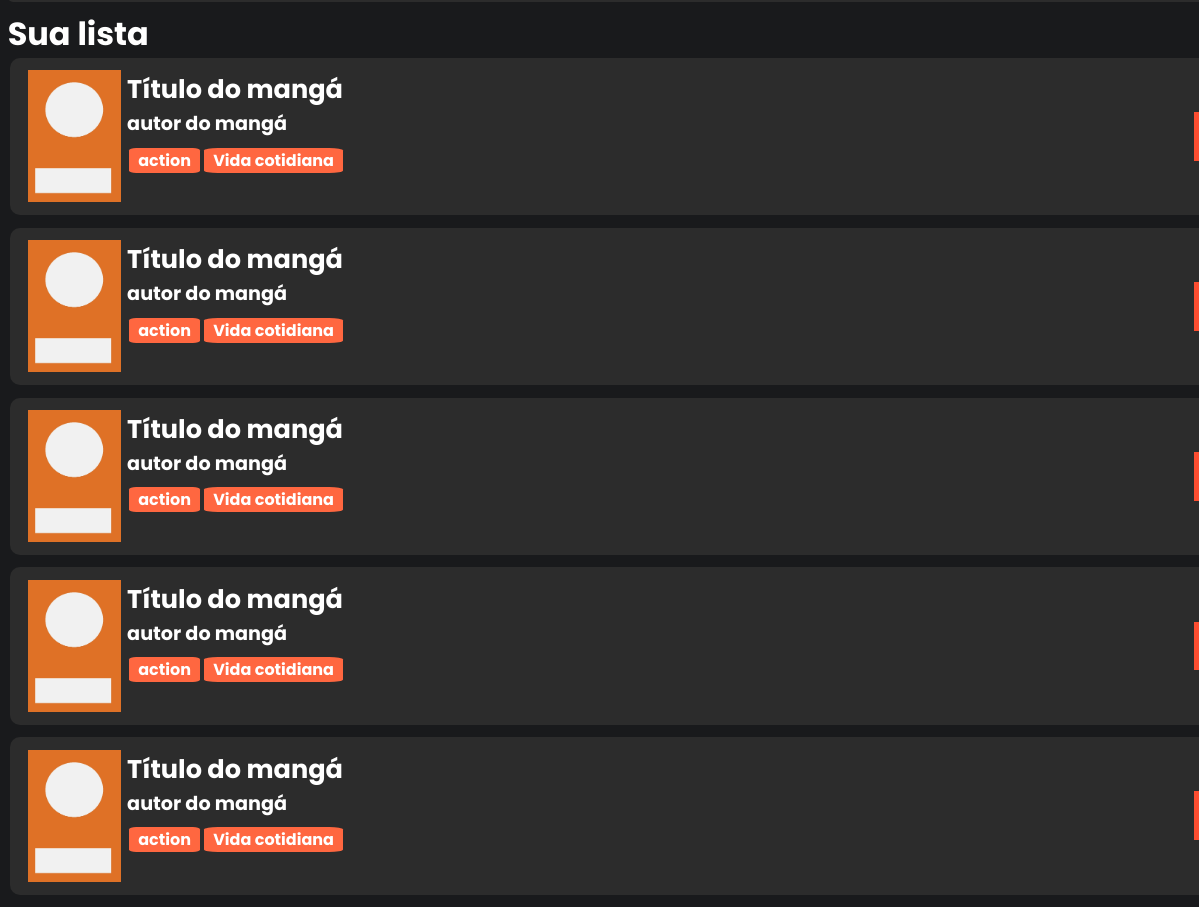
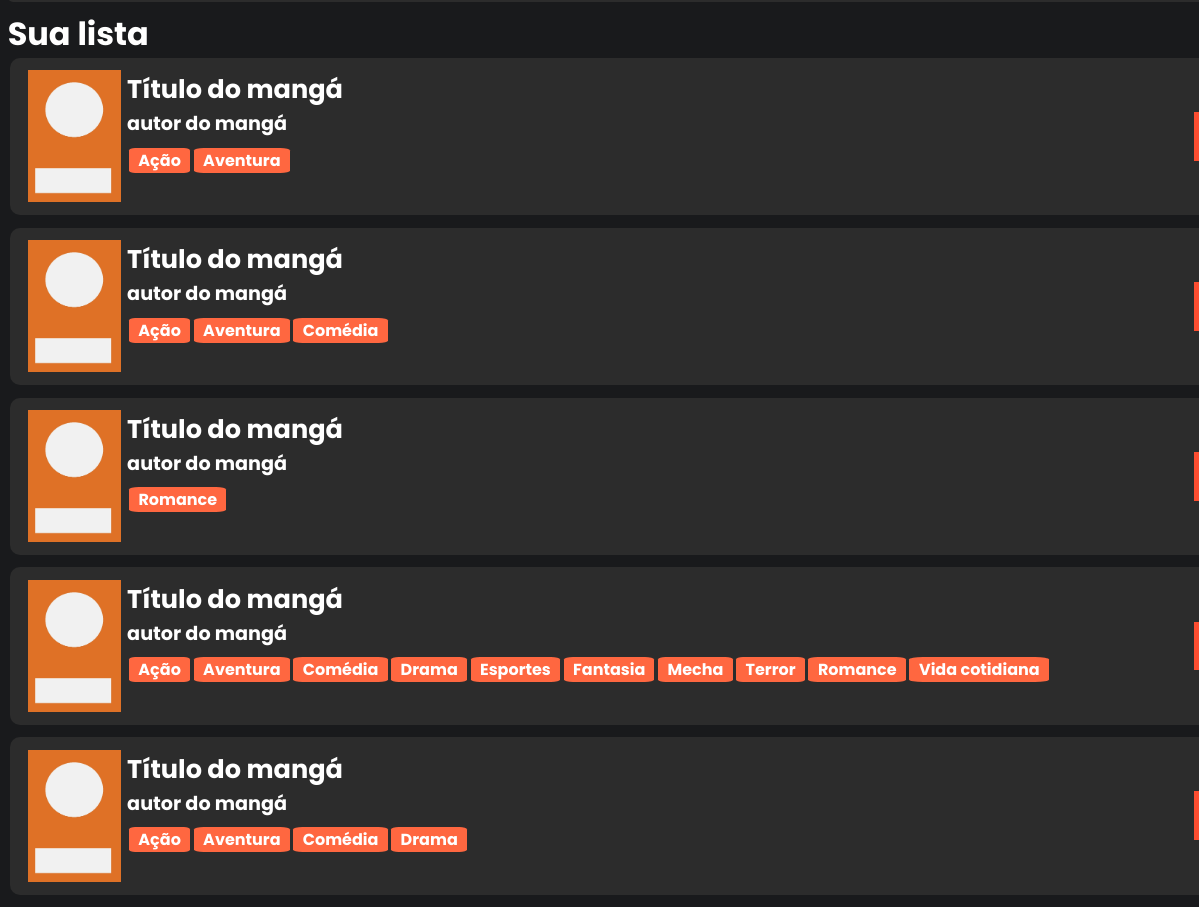
Before and after one commit to inkenz/ProjetoWeb, a plain HTML site: page lista.html in a window 1280 px wide. Shown: the part 43-950 px from the top of the page, 0-1199 px from the left. Drawn offline with Linux system fonts and the light colour scheme.

Commit message:
Pronto para apresentar

```diff
--- a/lista.html
+++ b/lista.html
@@ -26,10 +26,14 @@
                   <h2 class="title">Título do mangá</h2>
                   <h2 class="author">autor do mangá</h2>
                   <div class="genre-list">
-                    <div class="genre">action</div>
-                    <div class="genre">Vida cotidiana</div>
+                    <div class="genre">
+                        <span>Ação</span>
+                    </div>
+                    <div class="genre">
+                        <span>Aventura</span>
+                    </div>
 
-                  </div>
+                </div>
               </div>
             </div>
               <button class="btn-trash"><img class="trashcan"></img></button>
@@ -41,9 +45,17 @@
                   <h2 class="title">Título do mangá</h2>
                   <h2 class="author">autor do mangá</h2>
                   <div class="genre-list">
-                    <div class="genre">action</div>
-                    <div class="genre">Vida cotidiana</div>
-                  </div>
+                    <div class="genre">
+                        <span>Ação</span>
+                    </div>
+                    <div class="genre">
+                        <span>Aventura</span>
+                    </div>
+                    <div class="genre">
+                        <span>Comédia</span>
+                    </div>
+
+                </div>
               </div>
             </div>
               <button class="btn-trash"><img class="trashcan"></img></button>
@@ -55,9 +67,12 @@
                   <h2 class="title">Título do mangá</h2>
                   <h2 class="author">autor do mangá</h2>
                   <div class="genre-list">
-                    <div class="genre">action</div>
-                    <div class="genre">Vida cotidiana</div>
-                  </div>
+
+
+                    <div class="genre">
+                        <span>Romance</span>
+                    </div>
+                </div>
               </div>
             </div>
               <button class="btn-trash"><img class="trashcan"></img></button>
@@ -69,9 +84,37 @@
                   <h2 class="title">Título do mangá</h2>
                   <h2 class="author">autor do mangá</h2>
                   <div class="genre-list">
-                    <div class="genre">action</div>
-                    <div class="genre">Vida cotidiana</div>
-                  </div>
+                    <div class="genre">
+                        <span>Ação</span>
+                    </div>
+                    <div class="genre">
+                        <span>Aventura</span>
+                    </div>
+                    <div class="genre">
+                        <span>Comédia</span>
+                    </div>
+                    <div class="genre">
+                        <span>Drama</span>
+                    </div>
+                    <div class="genre">
+                        <span>Esportes</span>
+                    </div>
+                    <div class="genre">
+                        <span>Fantasia</span>
+                    </div>
+                    <div class="genre">
+                        <span>Mecha</span>
+                    </div>
+                    <div class="genre">
+                        <span>Terror</span>
+                    </div>
+                    <div class="genre">
+                        <span>Romance</span>
+                    </div>
+                    <div class="genre">
+                        <span>Vida cotidiana</span>
+                    </div>
+                </div>
               </div>
             </div>
               <button class="btn-trash"><img class="trashcan"></img></button>
@@ -83,9 +126,20 @@
                   <h2 class="title">Título do mangá</h2>
                   <h2 class="author">autor do mangá</h2>
                   <div class="genre-list">
-                    <div class="genre">action</div>
-                    <div class="genre">Vida cotidiana</div>
-                  </div>
+                    <div class="genre">
+                        <span>Ação</span>
+                    </div>
+                    <div class="genre">
+                        <span>Aventura</span>
+                    </div>
+                    <div class="genre">
+                        <span>Comédia</span>
+                    </div>
+                    <div class="genre">
+                        <span>Drama</span>
+                    </div>
+
+                </div>
               </div>
             </div>
               <button class="btn-trash"><img class="trashcan"></img></button>
--- a/resources/css/manga.css
+++ b/resources/css/manga.css
@@ -194,7 +194,7 @@ p {
     background-image: url("../icons/bookmark-outline.svg");
 }
 
-@media (max-width: 450px) {
+@media (max-width: 500px) {
     .container {
         display: grid;
         grid-template-columns: 1fr;
@@ -224,13 +224,11 @@ p {
 
         -ms-transform: translate(-50%, -50%);
         transform: translate(0%, 23%);
-
-        font-size: 5vw !important;
     }
 
     #info {
         grid-area: 3 / 1 / 4 / 2;
-        margin-bottom: 30%;
+        margin-bottom: 40%;
     }
 
     #cover-img {
@@ -264,12 +262,6 @@ p {
         background-size: cover;
     }
 
-    .float-btns {
-        right: 20vw;
-        left: 20vw;
-        bottom: 20px;
-    }
-
     #h1-title {
         font-size: 4.5vw;
     }
@@ -287,8 +279,17 @@ p {
     }
 
     .float-btn {
-        width: 70px;
-        height: 70px;
-        font-size: 32px !important;
+        display: flex;
+        justify-self: center;
+
+        right: 10vw;
+        left: 10vw;
+        bottom: 20px;
+
+        max-width: 70px;
+        max-height: 70px;
+
+        width: 30vw;
+        height: 30vw;
     }
 }
```
Also changed, not shown: manga.html (+30 -3 lines).
